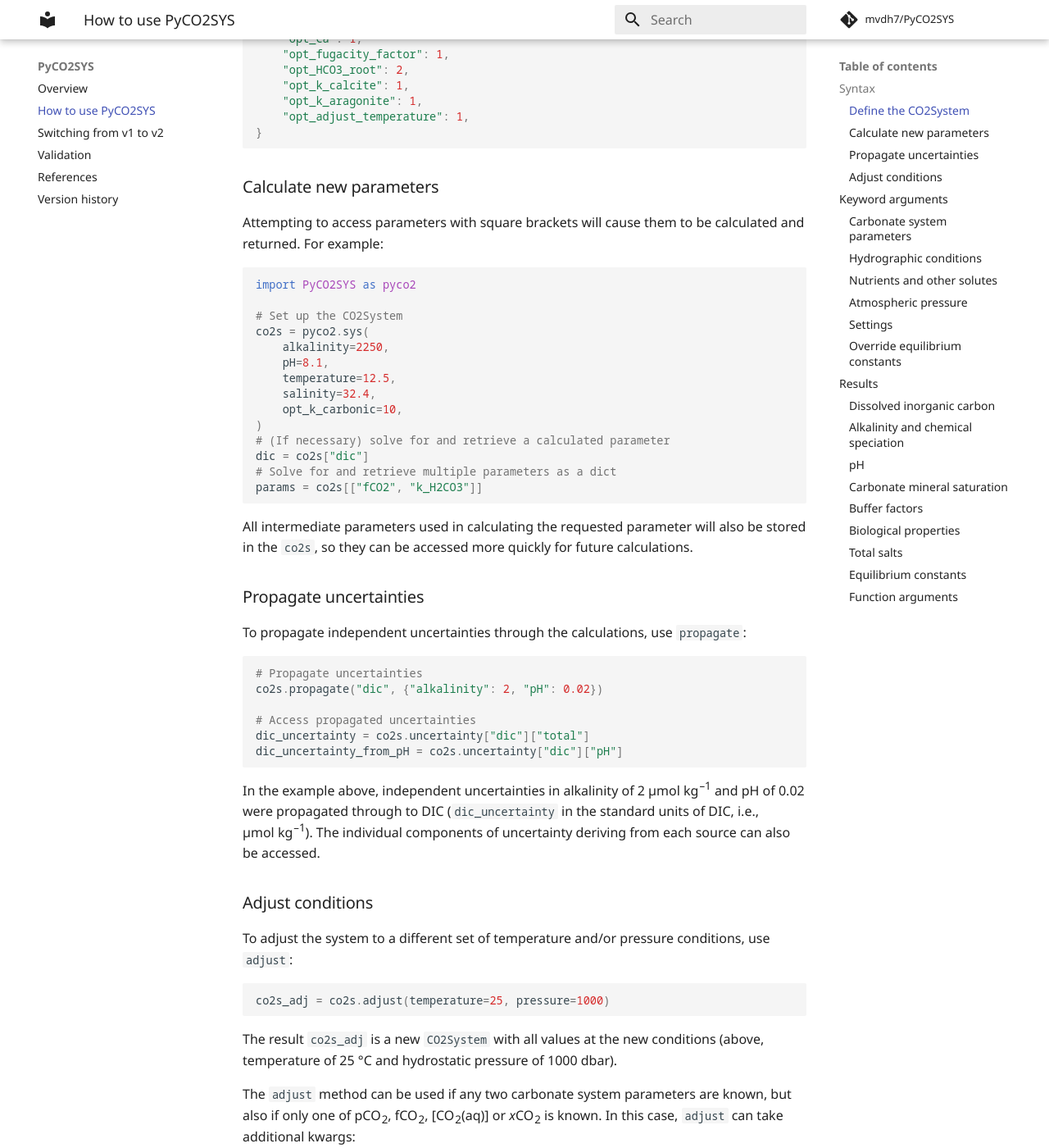
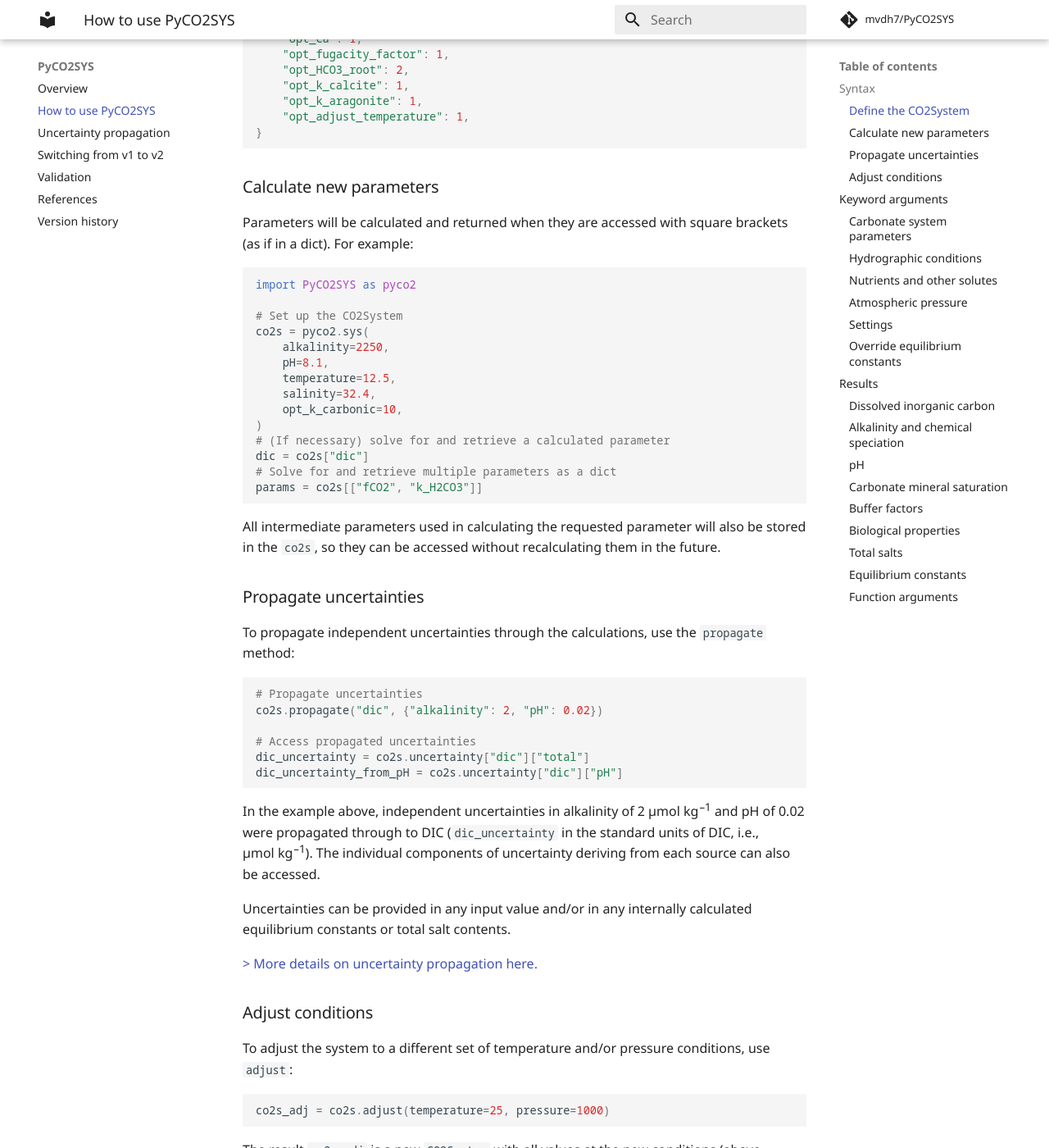
Before and after one commit to mvdh7/PyCO2SYS, an MkDocs documentation site: the page built from docs/howto.md, in a window 1280 px wide and 1400 px high, scrolled down 944 px. Shown: the whole window at 82% size. Built offline with MkDocs 1.6.1 and Material for MkDocs 9.7.7, drawn with Linux system fonts in a browser that asks for light colours; formulas are drawn with MathJax 3; comment, search, counter and statistics services are not loaded.

Commit message:
Continued docs updates

````diff
--- a/docs/howto.md
+++ b/docs/howto.md
@@ -52,7 +52,7 @@ kwargs = {
 
 ### Calculate new parameters
 
-Attempting to access parameters with square brackets will cause them to be calculated and returned.  For example:
+Parameters will be calculated and returned when they are accessed with square brackets (as if in a dict).  For example:
 
 ```python
 import PyCO2SYS as pyco2
@@ -71,11 +71,11 @@ dic = co2s["dic"]
 params = co2s[["fCO2", "k_H2CO3"]]
 ```
 
-All intermediate parameters used in calculating the requested parameter will also be stored in the `co2s`, so they can be accessed more quickly for future calculations.
+All intermediate parameters used in calculating the requested parameter will also be stored in the `co2s`, so they can be accessed without recalculating them in the future.
 
 ### Propagate uncertainties
 
-To propagate independent uncertainties through the calculations, use `propagate`:
+To propagate independent uncertainties through the calculations, use the `propagate` method:
 
 ```python
 # Propagate uncertainties
@@ -87,6 +87,10 @@ dic_uncertainty_from_pH = co2s.uncertainty["dic"]["pH"]
 ```
 
 In the example above, independent uncertainties in alkalinity of 2 µmol&nbsp;kg<sup>–1</sup> and pH of 0.02 were propagated through to DIC (`dic_uncertainty` in the standard units of DIC, i.e., µmol&nbsp;kg<sup>–1</sup>).  The individual components of uncertainty deriving from each source can also be accessed.
+
+Uncertainties can be provided in any input value and/or in any internally calculated equilibrium constants or total salt contents.
+
+[> More details on uncertainty propagation here.](../uncertainty)
 
 ### Adjust conditions
 
--- a/mkdocs.yml
+++ b/mkdocs.yml
@@ -12,6 +12,7 @@ repo_url: https://github.com/mvdh7/PyCO2SYS
 nav:
   - Overview: index.md
   - How to use PyCO2SYS: howto.md
+  - Uncertainty propagation: uncertainty.md
   - Switching from v1 to v2: v1_to_v2.md
   - Validation: validate.md
   - References: refs.md
````
Also changed, not shown: docs/uncertainty.md (added, +97 -0 lines).
